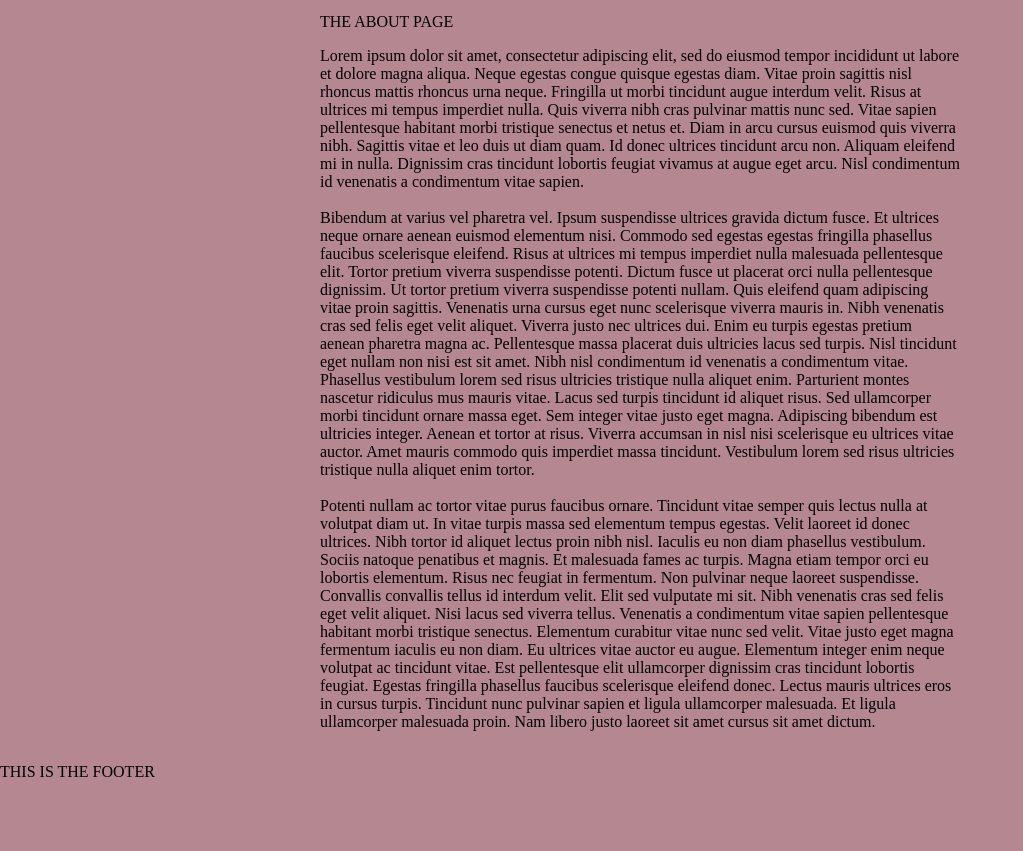
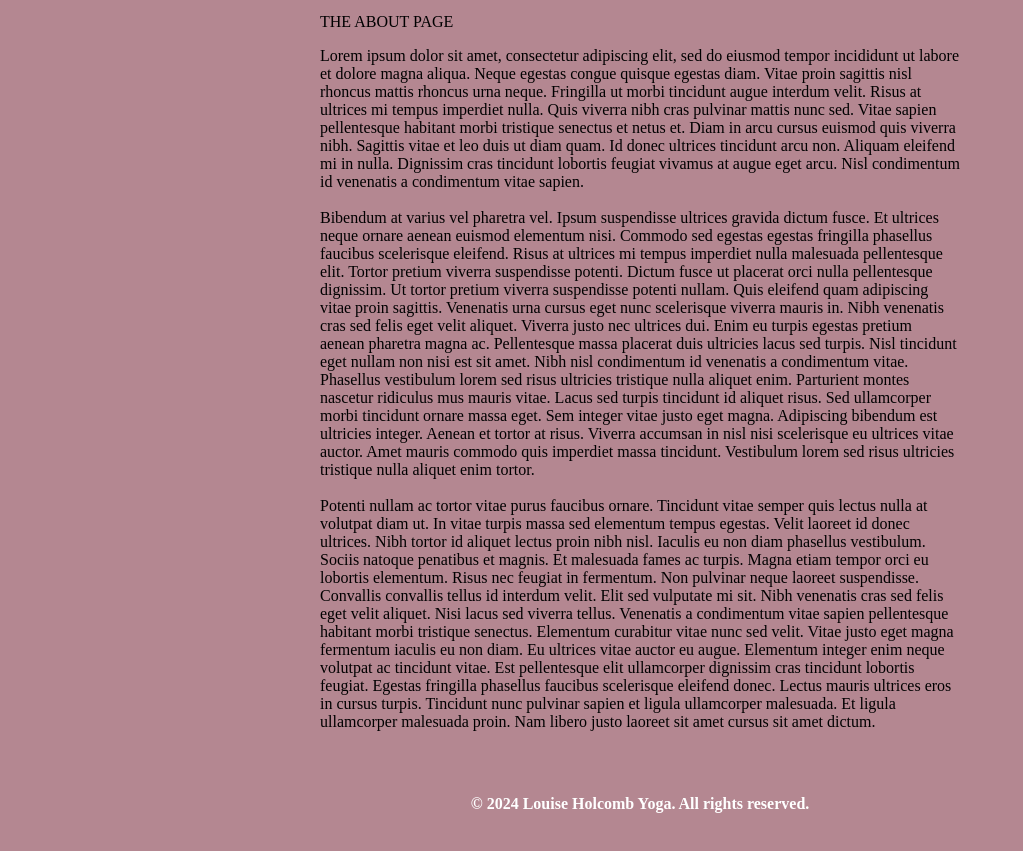
Before and after one commit to holjeffcomb/louise-gatsby-sanity, a Gatsby site in the folder gatsby/: page /about in a window 1280 px wide. Shown: the part 133-984 px from the top of the page, without its empty margins (0-1023 px from the left). Before the commit the page ends 930 px from the top, so only its background shows below. Built offline with nearby package versions, Linux system fonts and the light colour scheme; Gatsby itself is replaced by a stand-in of ours.

Commit message:
update footer

```diff
--- a/gatsby/src/Components/Footer.tsx
+++ b/gatsby/src/Components/Footer.tsx
@@ -3,10 +3,19 @@
 
 const FooterStyles = styled.footer`
   font-weight: bold;
+  text-align: center;
+  color: white;
+  padding: 2em;
 `;
 
 const Footer = () => {
-  return <p>THIS IS THE FOOTER</p>;
+  const year = new Date().getFullYear();
+
+  return (
+    <FooterStyles>
+      <p>&copy; {year} Louise Holcomb Yoga. All rights reserved.</p>
+    </FooterStyles>
+  );
 };
 
 export default Footer;
```
